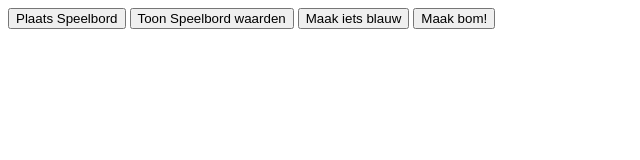
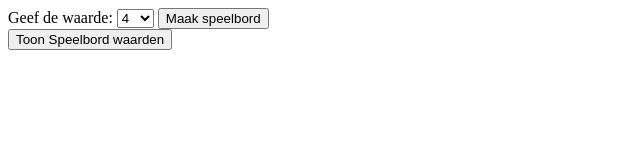
Before and after one commit to vincentarius/mijnenveld, a plain HTML site: page mijnenveld.html in a window 1280 px wide. Shown: the whole page, without its empty margins (0-640 px from the left). Drawn offline with Linux system fonts and the light colour scheme.

Commit message:
Op basis van een drop down de grootte van het bord kiezen

```diff
--- a/mijnenveld.html
+++ b/mijnenveld.html
@@ -10,17 +10,19 @@
     </head>
 <body>
 
+    <form id="plaatsSpeelbord">
+        Geef de waarde:
+          <select id="knopPlaatsSpeelbord">
+            <option value="4">4</option>
+            <option value="5">5</option>
+            <option value="10">10</option>
+          </select>
+        <input type="button" onclick="plaatsSpeelbord(speelbord)" value="Maak speelbord">
+    </form>
 
 
-    <button
-        id = "plaatsSpeelbord"
-        onclick="plaatsSpeelbord(speelbord)">
-        Plaats Speelbord
-    </button>
 
     <button onclick="toonAlleSpeelbordWaarden(speelbord)">Toon Speelbord waarden</button>
-    <button onclick="maakBlauw(speelbord)">Maak iets blauw</button>
-    <button onclick="maakBom(speelbord)">Maak bom!</button>
     <div id="speelbord" display="none"></div>
     <div id="demo"></div>
 
--- a/mijnenveldSpeelbord.js
+++ b/mijnenveldSpeelbord.js
@@ -1,9 +1,24 @@
 var speelbord = [];
 var blokGrootte = 100;
-var bordGrootte = 10;
-var aantalBommen = bordGrootte * 2;
+var aantalBommen = 5;
 
-definieerSpeelbord(speelbord,bordGrootte);
+
+function plaatsSpeelbord(bord) {
+    var obj = document.getElementById("knopPlaatsSpeelbord");
+    var grootte = obj.options[obj.selectedIndex].text;
+    definieerSpeelbord(bord,grootte);
+    let speelbordMarker = document.getElementById("speelbord");
+    let knopPlaatsSpeelbord = document.getElementById("plaatsSpeelbord");
+    var aantal = bord.length;
+    if (bord.speelbordStatus != 'gemaakt') {
+        for (var i = 0; i < aantal; i++) {
+            plaatsBlokje(bord,i);
+        };
+        knopPlaatsSpeelbord.style.display = "none";
+        bord.speelbordStatus = ("gemaakt");
+    };
+    console.log(bord);
+};
 
 function definieerSpeelbord(bord,aantal) {
     speelbordGrootte = aantal * aantal;
@@ -21,7 +36,7 @@ function definieerSpeelbord(bord,aantal) {
     };
     // TODO Hier moet nog een nested loop worden gemaakt
     bepaalPosities(bord);
-    legBommen(bord,aantalBommen);
+    legBommen(bord);
 };
 
 function bepaalPosities(bord) {
@@ -44,28 +59,15 @@ function bepaalPosities(bord) {
     };
 };
 
-function legBommen(bord,aantal) {
+function legBommen(bord) {
     let max = bord.length;
     var rndBlok;
+    var aantal = aantalBommen * 2;
 
     for (let i = 0;i < aantal; i++) {
         rndBlok = Math.floor(Math.random() * (max - 1 ) ) + 1;
         bord[rndBlok].bom = true;
     };
-};
-
-function plaatsSpeelbord(bord) {
-    let speelbordMarker = document.getElementById("speelbord");
-    let knopPlaatsSpeelbord = document.getElementById("plaatsSpeelbord");
-    var aantal = bord.length;
-    if (bord.speelbordStatus != 'gemaakt') {
-        for (var i = 0; i < aantal; i++) {
-            plaatsBlokje(bord,i);
-        };
-        knopPlaatsSpeelbord.style.display = "none";
-        bord.speelbordStatus = ("gemaakt");
-    };
-    console.log(bord);
 };
 
 function plaatsBlokje(bord,identifier) {
```
